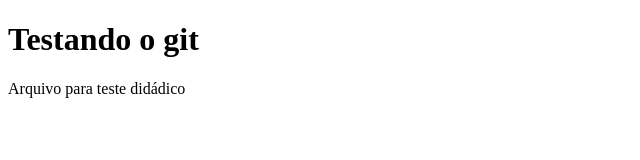
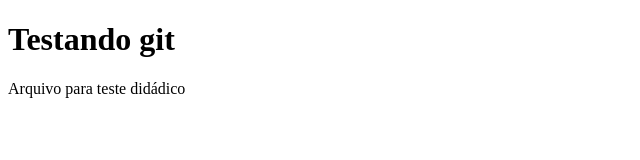
Before and after one commit to BrunoMG92/pratica-git, a plain HTML site: page index.html in a window 1280 px wide. Shown: the full height of the page, 0-640 px from the left. Drawn offline with Linux system fonts and the light colour scheme.

Commit message:
Alterado título para testando git

```diff
--- a/index.html
+++ b/index.html
@@ -6,7 +6,7 @@
     <title>Testando git</title>
 </head>
 <body>
-    <h1>Testando o git</h1>
+    <h1>Testando git</h1>
     <p>Arquivo para teste didádico</p>
 </body>
 </html>
```
